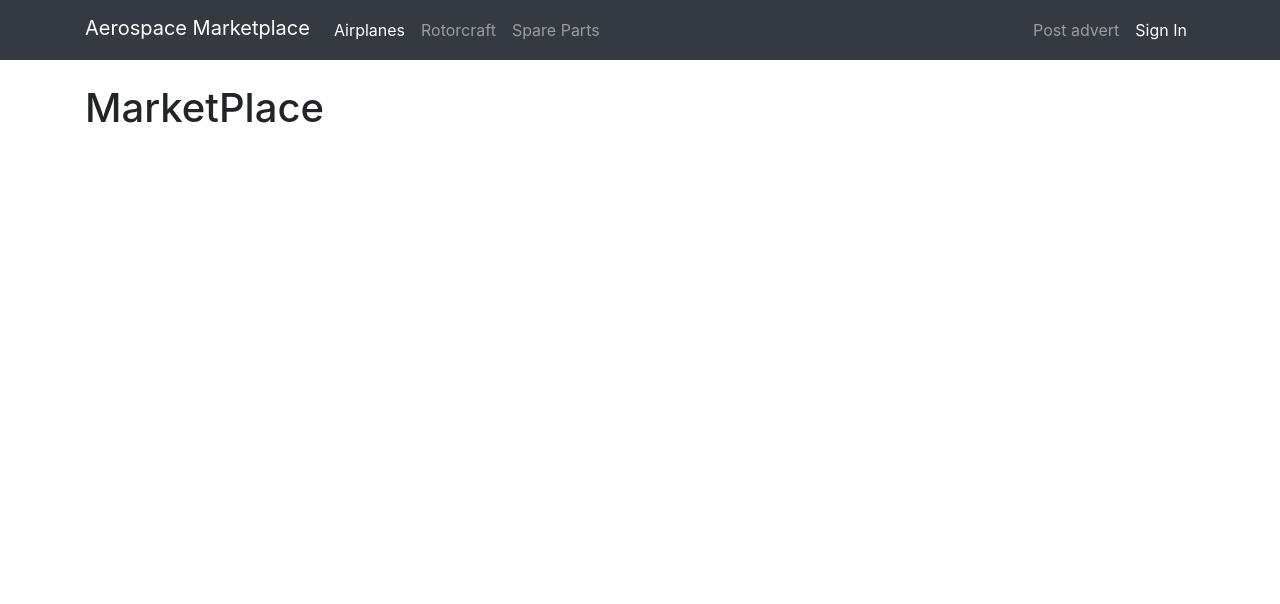
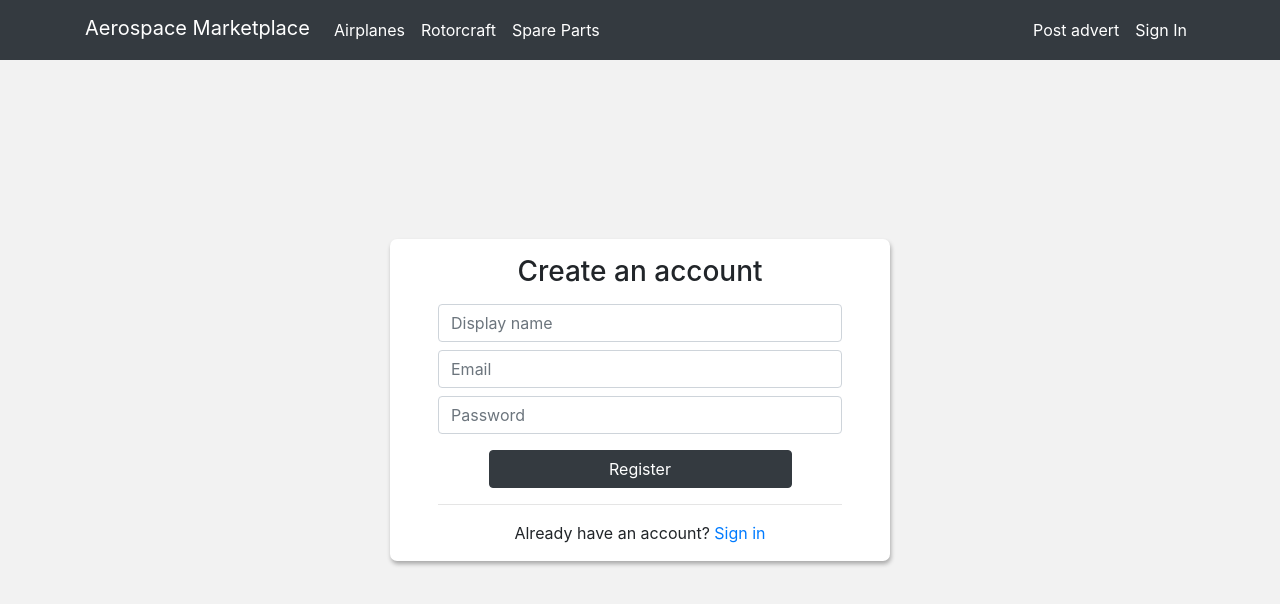
Before and after one commit to keXXpert/marketAerospace, a React (Create React App) app: page /register in a window 1280 px wide. Shown: the top 604 px of the page. Built offline with nearby package versions, Linux system fonts and the light colour scheme.

Commit message:
added auth forms and navlinks+routing

```diff
--- a/src/App.tsx
+++ b/src/App.tsx
@@ -1,8 +1,12 @@
 import React from 'react'
+import { Route, Switch } from 'react-router-dom'
+
+//components
+import Homepage from './components/Homepage/Homepage'
 import Navbar from './components/Navbar/Navbar'
-import Login from './components/Login/Login'
-import { Route, Switch } from 'react-router-dom'
-import Homepage from './components/Homepage/Homepage'
+import Login from './components/auth/Login/Login'
+import Register from './components/auth/Register/Register'
+import Forgot from './components/auth/Forgot/Forgot'
 
 function App() {
   return (
@@ -10,6 +14,8 @@ function App() {
         <Navbar />
         <Switch>
           <Route path='/login' component={Login}/>
+          <Route path='/forgot' component={Forgot}/>
+          <Route path='/register' component={Register}/>
           <Route path='/' component={Homepage}/>
         </Switch>
 
--- a/src/components/Navbar/Navbar.tsx
+++ b/src/components/Navbar/Navbar.tsx
@@ -1,27 +1,28 @@
 import React from 'react';
+import { NavLink } from 'react-router-dom';
 
 function Navbar() {
     return (
         <nav className='navbar navbar-dark bg-dark navbar-expand-lg'>
             <div className="container" style={{justifyContent: 'space-between'}}>
-                    <a className="navbar-brand mb-1" href="/">Aerospace Marketplace</a>
+                    <NavLink className="navbar-brand mb-1" to="/">Aerospace Marketplace</NavLink>
                     <ul className="navbar-nav mr-auto mt-2 mt-lg-0">
                         <li className="nav-item active">
-                            <a className="nav-link" href="/">Airplanes <span className="sr-only">(current)</span></a>
+                            <NavLink className="nav-link" to="/">Airplanes <span className="sr-only">(current)</span></NavLink>
                         </li>
                         <li className="nav-item">
-                            <a className="nav-link" href="/">Rotorcraft</a>
+                            <NavLink className="nav-link" to="/">Rotorcraft</NavLink>
                         </li>
                         <li className="nav-item">
-                            <a className="nav-link" href="/">Spare Parts</a>
+                            <NavLink className="nav-link" to="/">Spare Parts</NavLink>
                         </li>
                     </ul>
                     <ul className="navbar-nav mr-0 mt-2 mt-lg-0">
                         <li className="nav-item">
-                            <a className="nav-link" href="/">Post advert</a>
+                            <NavLink className="nav-link" to="/">Post advert</NavLink>
                         </li>
                         <li className="nav-item active">
-                            <a className="nav-link" href="/">Sign In</a>
+                            <NavLink className="nav-link" to="/login">Sign In</NavLink>
                         </li>
                     </ul>
             </div>
--- /dev/null
+++ b/src/components/auth/Forgot/Forgot.module.css
@@ -0,0 +1,19 @@
+.backdrop {
+    height: 100vh;
+    width: 100vw;
+    margin-top: -60px;
+    display: flex;
+    justify-content: center;
+    align-items: center;
+    flex-grow: 1;
+    background: #f2f2f2;
+}
+
+.forgot {
+    background: #fff;
+    box-sizing: border-box;
+    width: 500px;
+    border-radius: 7px;
+    text-align: center;
+    box-shadow: 1px 3px 4px rgba(0, 0, 0, .3);
+}
--- /dev/null
+++ b/src/components/auth/Forgot/Forgot.tsx
@@ -0,0 +1,28 @@
+import React from 'react'
+import myCSS from './Forgot.module.css'
+import { NavLink } from 'react-router-dom'
+
+const Forgot = () => {
+    return (
+        <div className={myCSS.backdrop}>
+            <div className={myCSS.forgot}>
+                <h3 className='mt-3'>Password reset</h3>
+                <form className='mt-3 ml-5 mr-5'>
+                    <p className="text-left mb-1">
+                        Enter your email to reset password
+                    </p>
+                    <div className="form-group mb-4">
+                        <input type='email' className='form-control' placeholder='Email' />
+                    </div>
+                    <button type='button' className='btn btn-dark w-75'>Reset password</button>
+                    <hr />
+                    <div className='mb-2'>
+                        <p> Back to <NavLink to='/login'>Sign in</NavLink></p>
+                    </div>
+                </form>
+            </div>
+        </div>
+    )
+}
+// form-group form-check form-inline
+export default Forgot
--- a/src/components/Login/Login.tsx
+++ b/src/components/auth/Login/Login.tsx
@@ -1,11 +1,12 @@
 import React from 'react'
 import myCSS from './Login.module.css'
+import { NavLink } from 'react-router-dom'
 
 const Login = () => {
     return (
         <div className={myCSS.backdrop}>
             <div className={myCSS.login}>
-                <h3 className='mt-3'>Login</h3>
+                <h3 className='mt-3'>Sign In</h3>
                 <form className='mt-3 ml-5 mr-5'>
                     <div className="form-group mb-2">
                         <input type='email' className='form-control' placeholder='Email' />
@@ -18,12 +19,12 @@ const Login = () => {
                             <input type='checkbox' className='form-check-input' id='checkboxinput' />
                             <label className="form-check-label mr-5" htmlFor='checkboxinput'>Remember me</label>
                         </div>
-                        <small><a href='/forgot'>Forgot your password?</a></small>
+                        <small><NavLink to='/forgot'>Forgot your password?</NavLink></small>
                     </div>
-                    <button type='button' className='btn btn-dark w-75'>Login</button>
+                    <button type='button' className='btn btn-dark w-75'>Sign in</button>
                     <hr />
                     <div className='mb-2'>
-                        <small > Don't have an account? <a href='/register'>Register now</a>.</small>
+                        <p> Don't have an account? <NavLink to='/register'>Register now</NavLink></p>
                     </div>
                 </form>
             </div>
--- /dev/null
+++ b/src/components/auth/Register/Register.module.css
@@ -0,0 +1,19 @@
+.backdrop {
+    height: 100vh;
+    width: 100vw;
+    margin-top: -60px;
+    display: flex;
+    justify-content: center;
+    align-items: center;
+    flex-grow: 1;
+    background: #f2f2f2;
+}
+
+.register {
+    background: #fff;
+    box-sizing: border-box;
+    width: 500px;
+    border-radius: 7px;
+    text-align: center;
+    box-shadow: 1px 3px 4px rgba(0, 0, 0, .3);
+}
--- /dev/null
+++ b/src/components/auth/Register/Register.tsx
@@ -0,0 +1,31 @@
+import React from 'react'
+import myCSS from './Register.module.css'
+import { NavLink } from 'react-router-dom'
+
+const Register = () => {
+    return (
+        <div className={myCSS.backdrop}>
+            <div className={myCSS.register}>
+                <h3 className='mt-3'>Create an account</h3>
+                <form className='mt-3 ml-5 mr-5'>
+                    <div className="form-group mb-2">
+                        <input type='text' className='form-control' placeholder='Display name' />
+                    </div>
+                    <div className="form-group mb-2">
+                        <input type='email' className='form-control' placeholder='Email' />
+                    </div>
+                    <div className="form-group mb-2">
+                        <input type='password' className='form-control' placeholder='Password' />
+                    </div>
+                    <button type='button' className='btn btn-dark w-75 mt-2'>Register</button>
+                    <hr />
+                    <div className='mb-2'>
+                        <p> Already have an account? <NavLink to='/login'>Sign in </NavLink></p>
+                    </div>
+                </form>
+            </div>
+        </div>
+    )
+}
+
+export default Register
```
Also changed, not shown: src/components/auth/Login/Login.module.css (renamed from src/components/Login/Login.module.css).
